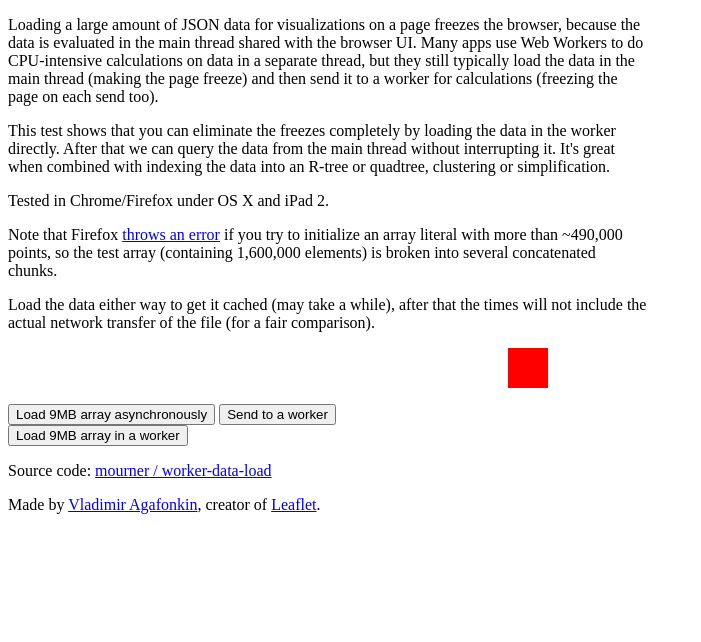
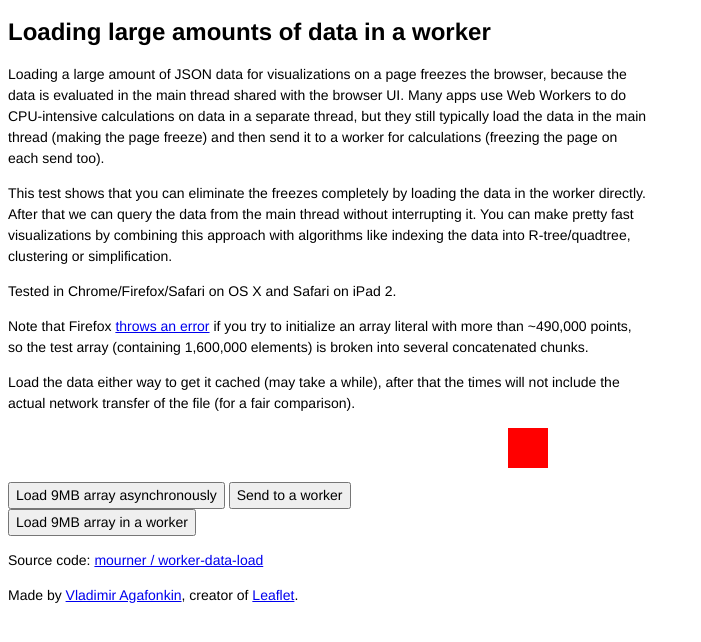
Before and after one commit to mourner/worker-data-load, a plain HTML site: page index.html in a window 1280 px wide. Shown: the whole page, without its empty margins (0-701 px from the left). Drawn offline with Linux system fonts and the light colour scheme.

Commit message:
update test page style and description

```diff
--- a/index.html
+++ b/index.html
@@ -4,6 +4,12 @@
 	<meta charset="UTF-8">
 	<title>Web Workers Test</title>
 	<style>
+		p, button {
+			font: 14px/1.5 "Helvetica Neue", Helvetica, Arial, sans-serif;
+		}
+		h2 {
+			font: bold 24px/1 "Helvetica Neue", Helvetica, Arial, sans-serif;
+		}
 		#test-container {
 			position: relative;
 			height: 40px;
@@ -21,11 +27,12 @@
 </head>
 <body>
 	<div id="desc">
+		<h2>Loading large amounts of data in a worker</h2>
 		<p>Loading a large amount of JSON data for visualizations on a page freezes the browser, because the data is evaluated in the main thread shared with the browser UI. Many apps use Web Workers to do CPU-intensive calculations on data in a separate thread, but they still typically load the data in the main thread (making the page freeze) and then send it to a worker for calculations (freezing the page on each send too).</p>
 
-		<p>This test shows that you can eliminate the freezes completely by loading the data in the worker directly. After that we can query the data from the main thread without interrupting it. It's great when combined with indexing the data into an R-tree or quadtree, clustering or simplification.</p>
+		<p>This test shows that you can eliminate the freezes completely by loading the data in the worker directly. After that we can query the data from the main thread without interrupting it. You can make pretty fast visualizations by combining this approach with algorithms like indexing the data into R-tree/quadtree, clustering or simplification.</p>
 
-		<p>Tested in Chrome/Firefox under OS X and iPad 2.</p>
+		<p>Tested in Chrome/Firefox/Safari on OS X and Safari on iPad 2.</p>
 
 		<p>Note that Firefox <a href="https://bugzilla.mozilla.org/show_bug.cgi?id=686274">throws an error</a> if you try to initialize an array literal with more than ~490,000 points, so the test array (containing 1,600,000 elements) is broken into several concatenated chunks.</p>
 
```
